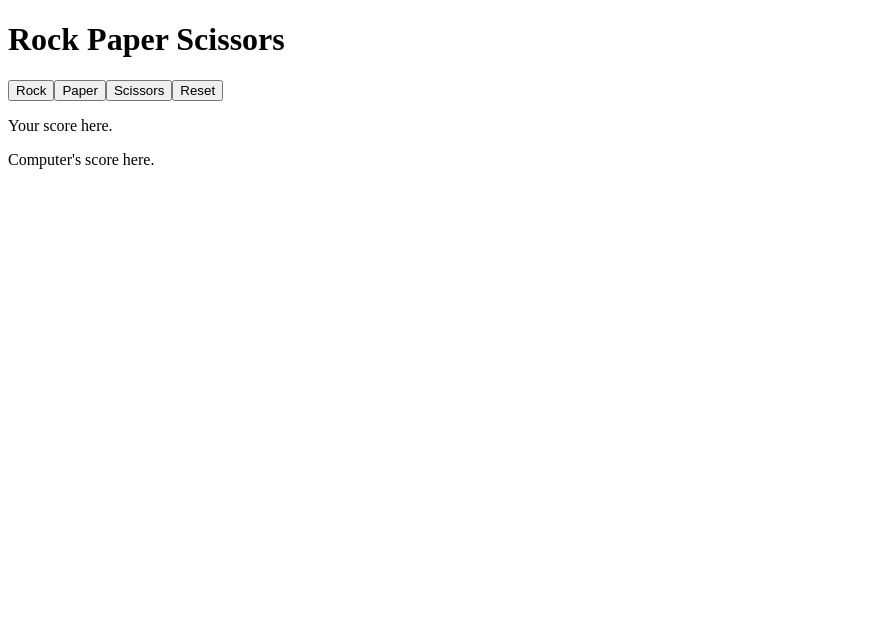
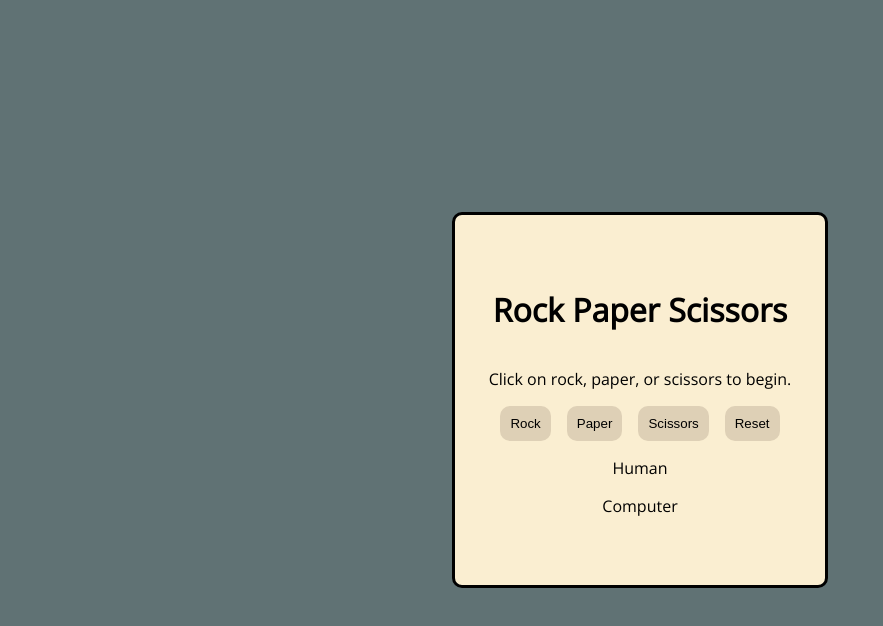
Before and after one commit to itswona/rock-paper-scissors, a plain HTML site: page index.html in a window 1280 px wide. Shown: the whole page, without its empty margins (0-883 px from the left). Drawn offline with nearby package versions, Linux system fonts and the light colour scheme.

Commit message:
Change the UI

```diff
--- a/index.html
+++ b/index.html
@@ -4,6 +4,8 @@
     <meta charset="UTF-8">
     <meta name="viewport" content="width=device-width, initial-scale=1.0">
     <title>Rock Paper Scissors</title>
+    <link href="https://fonts.googleapis.com/css?family=Open+Sans" rel="stylesheet" />
+    <link rel="stylesheet" href="style.css">
 </head>
 <body>
     <div class="container"></div>
--- a/script.js
+++ b/script.js
@@ -8,6 +8,7 @@ title.textContent = "Rock Paper Scissors";
 
 const result = document.createElement("p");
 result.setAttribute("id", "result");
+result.textContent = "Click on rock, paper, or scissors to begin.";
 
 const selection = document.createElement("div");
 selection.setAttribute("class", "selection");
@@ -29,19 +30,18 @@ btnReset.textContent = "Reset";
 btnReset.setAttribute("id", "reset");
 btnReset.addEventListener("click", () => window.location.reload());
 
-selection.append(btnRock, btnPaper, btnScissors, btnReset);
-
 const scores = document.createElement("div");
 scores.setAttribute("class", "result");
 
 const userScore = document.createElement("p");
-userScore.textContent = "Your score here.";
+userScore.textContent = "Human";
 userScore.setAttribute("id", "userScore");
 
 const computerScore = document.createElement("p");
-computerScore.textContent = "Computer's score here.";
+computerScore.textContent = "Computer";
 computerScore.setAttribute("id", "computerScore");
 
+selection.append(btnRock, btnPaper, btnScissors, btnReset);
 scores.append(userScore, computerScore);
 container.append(title, result, selection, scores);
 
--- /dev/null
+++ b/style.css
@@ -0,0 +1,43 @@
+html {
+  font-family: "Open Sans", sans-serif;
+  text-align: center;
+  box-sizing: border-box;
+}
+*:not(img),
+*::before,
+*::after {
+  box-sizing: inherit;
+}
+body, .container, .selection {
+  display: flex;
+}
+body, .container {
+  justify-content: center;
+  align-items: center;
+}
+body {
+    margin: 0;
+    min-height: 100vh;
+    background-color: #607274;
+}
+.container, .selection > button {
+  padding: 10px;
+  border-radius: 10px;
+}
+.container {
+    flex-flow: column wrap;
+    min-height: 350px;
+    min-width: 350px;
+    border: 3px solid black;
+    background-color: #FAEED1;
+}
+.selection {
+  gap: 1em;
+}
+.selection > button {
+  background-color: #DED0B6;
+  border: none;
+}
+.selection > button:hover {
+  background-color: #B2A59B;
+}
```
